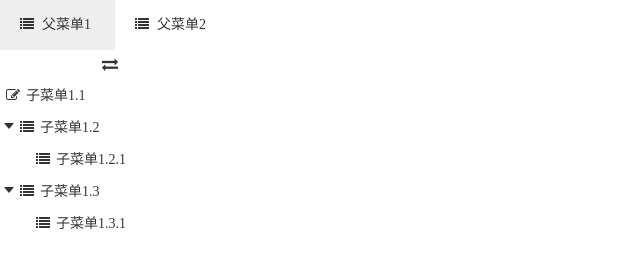
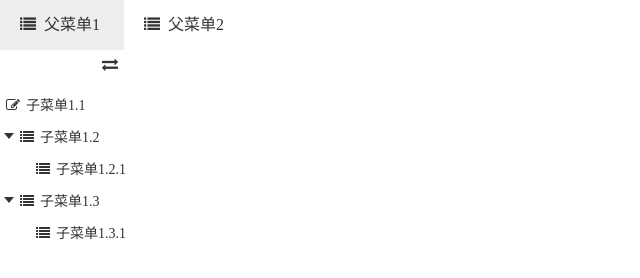
Before and after one commit to Heanes/treeView.js, a plain HTML site: page demo.html in a window 1280 px wide. Shown: the whole page, without its empty margins (0-640 px from the left). Drawn offline with Linux system fonts and the light colour scheme.

Commit message:
style update

```diff
--- a/css/treeView.css
+++ b/css/treeView.css
@@ -9,6 +9,9 @@
 .tree-top-wrap a,
 .tree-list-wrap a,
 .tree-list-lap a{text-decoration:none;color:inherit;}
+.tree-top-wrap a:hover,
+.tree-list-wrap a:hover,
+.tree-list-lap a:hover{color:inherit;}
 .tree-list-wrap ul,
 .tree-list-wrap ul li,
 .tree-top-wrap ul,
@@ -16,27 +19,28 @@
 
 /****************************** 节点样式 ******************************/
 /*************** 顶部节点 ***************/
-.tree-top-wrap .tree-top-list{display:block;font-size:0;}
-.tree-top-wrap .tree-top-list li{display:inline-block;line-height:inherit;cursor:pointer;font-size:14px;background-color:inherit;}
-.tree-top-wrap .tree-top-list li.active,
-.tree-top-wrap .tree-top-list li:hover{background-color:#eee;}
+.tree-top-wrap .tree-top-list{display:block;}
+.tree-top-wrap .tree-top-list li{display:inline-block;line-height:inherit;cursor:pointer;vertical-align:top;}
+.tree-top-wrap .tree-top-list .tree-node.active,
+.tree-top-wrap .tree-top-list .tree-node:hover{background-color:#eee;}
 
 .tree-top-wrap .tree-top-list li .node-wrap{display:block;padding:0 20px;}
 .tree-top-wrap .tree-top-list li .node-text{padding:0 4px 0 8px;}
 
 /*************** 侧边节点 ***************/
+.tree-list-wrap{padding:10px 0;}
 .tree-list-wrap .tree-group{}
 /* 带切换器的相关显示 */
 .tree-list-wrap.switch>.tree-group{display:none;}
 .tree-list-wrap.switch>.tree-group.active{display:block;}
 
-.tree-list-wrap .tree-group li{display:block;line-height:32px;color:inherit;font-size:14px;cursor:pointer;}
+.tree-list-wrap .tree-group li{display:block;line-height:32px;font-size:14px;cursor:pointer;}
 /* 折叠样式 */
 .tree-list-wrap .tree-group li.tree-node.collapse>ul{display:none;}
 .tree-list-wrap .tree-group li.active>ul{display:block;}
-.tree-list-wrap .tree-group li .node-wrap.selected{background-color:#eee;}
-.tree-list-wrap .tree-group li .node-wrap{display:block;padding-left:4px;}
-.tree-list-wrap .tree-group li .node-wrap:hover{background-color:#eee;}
+.tree-list-wrap .tree-group .node-wrap.selected{background-color:#eee;}
+.tree-list-wrap .tree-group .node-wrap{display:block;padding-left:4px;}
+.tree-list-wrap .tree-group .node-wrap:hover{background-color:#eee;}
 
 /* 节点启用链接 */
 .tree-list-wrap .tree-group a .node-icon{padding:0 2px;}
--- a/js/treeView.js
+++ b/js/treeView.js
@@ -16,25 +16,27 @@
         iconCollapse: '',               // 合上时的图标
         iconExpand: '',                 // 展开时的图标
         iconEmpty: 'icon-empty',        // 空节点时图标
-        colorOnHover: '',               // 鼠标浮上时的前景颜色
-        backgroundColorOnHover: '',     // 鼠标浮上时的背景颜色
         showIcon: true,                 // 是否显示图标
         collapseOnIcon: false,          // todo true-点击折叠图标才折叠，false-点击整个节点折叠
 
-        injectStyle: true,
+        injectStyle: true,              // 是否注入样式
         classPrefix: 'heanes-tree-view',// 样式前缀，用于一个页面多个树展示时样式互不干扰
-        style: {
+        style: {                        // 样式相关
             top: {
-                bgColor: '#fff',        // 顶部切换背景色 top.bgColor
-                color: '#333'           // 顶部切换的字体色 top.color
+                bgColor: '',            // 顶部切换背景色 top.bgColor
+                color: ''               // 顶部切换的字体色 top.color
             },
             topActive: {
                 bgColor: '#eee',        // 顶部切换的激活后背景色 topActive.bgColor
                 color: '#333'           // 顶部切换的激活后字体色 topActive.color
             },
+            topHover: {
+                bgColor: '#eee',        // 侧边树的鼠标浮上背景色 topHover.bgColor
+                color: '#333'           // 侧边树的鼠标浮上字体色 topHover.color
+            },
             left: {
-                bgColor: '#fff',        // 侧边树的背景色 left.Bg.Color
-                color: '#333'           // 侧边树的字体色 left.color
+                bgColor: '',            // 侧边树的背景色 left.Bg.Color
+                color: ''               // 侧边树的字体色 left.color
             },
             leftSelected: {
                 bgColor: '#eee',        // 侧边树的选中后的背景色 leftSelected.bgColor
@@ -44,7 +46,7 @@
                 bgColor: '#eee',        // 侧边树的鼠标浮上背景色 leftHover.bgColor
                 color: '#333'           // 侧边树的鼠标浮上字体色 leftHover.color
             }
-        },                   // 样式相关
+        },
 
         enableLink: false,              // 树是否允许超链接
 
@@ -63,7 +65,6 @@
         onTopSwitch: undefined,         // 顶部切换事件
         onTreeIndentLeft: undefined,    // 树向左边缩进事件
 
-        // 待用
         some: ''                        // 待用
     };
     // 每个节点的默认值
@@ -72,10 +73,6 @@
         nodeIcon: "fa fa-list",
         href: "",
         iconSelected: "",
-        color: "",
-        backgroundColor: "",
-        colorOnHover: "",
-        backgroundColorOnHover: "",
         selectable: true,
         state: {
             selected: false,
@@ -136,7 +133,7 @@
             this.tree = $.extend(true, [], options.data);
             delete options.data;
         }
-        this.options = $.extend({}, _default.settings, options);
+        this.options = $.extend(true, {}, _default.settings, options);
 
         // 顶部根节点切换
         if(this.options.enableTopSwitch && this.options.topSwitcherTarget){
@@ -790,11 +787,19 @@
         }
         // 顶部切换的激活后背景色 topActive.bgColor
         if(this.options.style.topActive.bgColor){
-            style += '.tree-top-wrap .tree-node.active{background-color:' + this.options.style.topActive.bgColor + '}';
+            style += '.tree-top-wrap .tree-top-list .tree-node.active{background-color:' + this.options.style.topActive.bgColor + '}';
         }
         // 顶部切换的激活后字体色 topActive.color
         if(this.options.style.topActive.color){
-            style += '.tree-top-wrap .tree-node.active{color:' + this.options.style.topActive.color + '}';
+            style += '.tree-top-wrap .tree-top-list .tree-node.active{color:' + this.options.style.topActive.color + '}';
+        }
+        // 顶部树的鼠标浮上背景色 topHover.bgColor
+        if(this.options.style.topHover.bgColor){
+            style += '.tree-top-wrap .tree-top-list .tree-node:hover{background-color:' + this.options.style.topHover.bgColor + '}';
+        }
+        // 顶部树的鼠标浮上字体色 topHover.color
+        if(this.options.style.topHover.color){
+            style += '.tree-top-wrap .tree-top-list .tree-node:hover{color:' + this.options.style.topHover.color + '}';
         }
         // 侧边树的背景色 left.bgColor
         if(this.options.style.left.bgColor){
```
